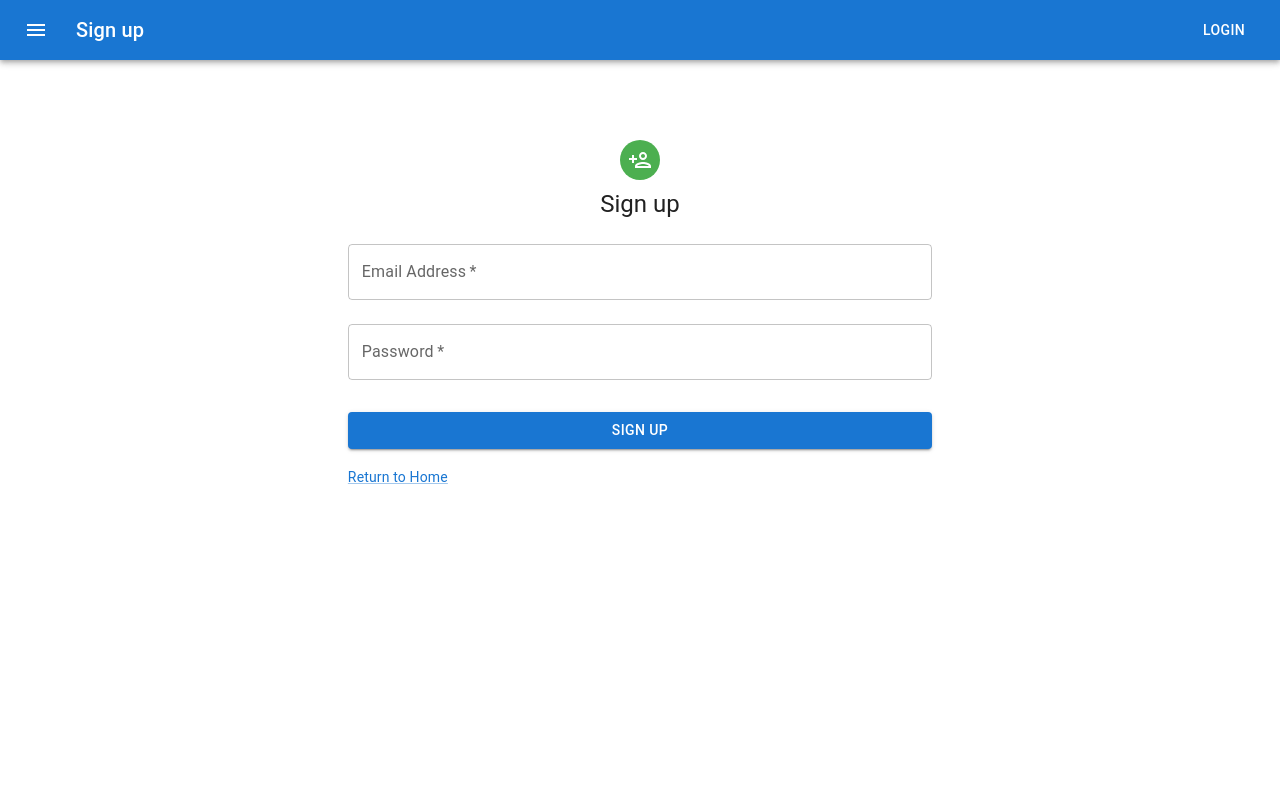
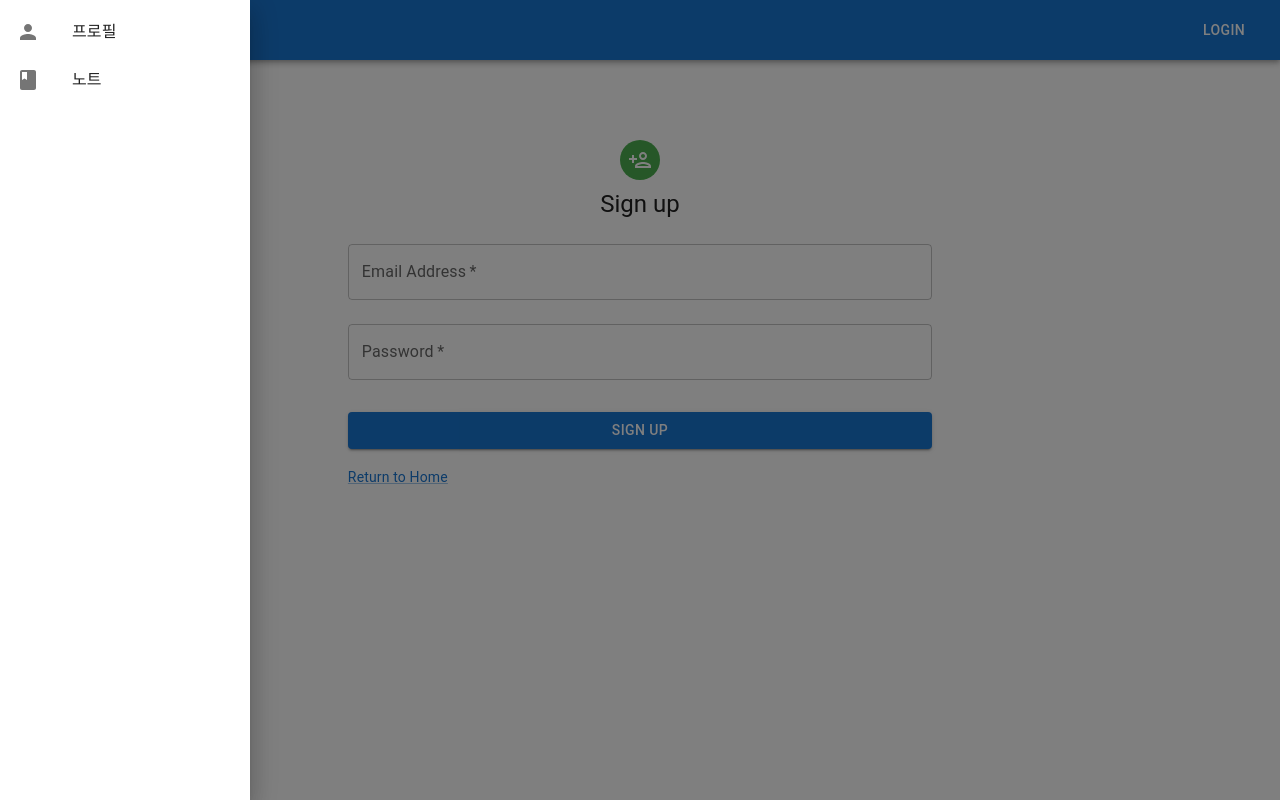
Before and after one commit to qaws7791/word-note, a Next.js app: page /signup in a window 1280 px wide. Both pictures are taken after a click on the button "menu". Built offline with nearby package versions, Linux system fonts and the light colour scheme; no server answers.

Commit message:
프포필 변경 완료시 스넥바 호출 앱바의 왼쪽 아이콘 클릭 시 Drawer가 열리도록 기능 추가

```diff
--- a/app/layout.tsx
+++ b/app/layout.tsx
@@ -41,6 +41,7 @@ export default function RootLayout({
             <Box sx={{padding:1,height: `100%`,border:'0px solid red',position:'relative'}}>
             {children}
             </Box>
+
             <CssBaseline/>
           </Container>
           </TitleContextProvider>
--- a/app/page.tsx
+++ b/app/page.tsx
@@ -16,8 +16,7 @@ export default function Home() {
 
   useEffect(() => {
     setTitle('Home')
-    console.log(title)
-  })
+  },[])
   if(user) redirect(`/notes`)
 
   return (
--- a/app/signin/page.tsx
+++ b/app/signin/page.tsx
@@ -15,7 +15,7 @@ export default function LoginPage() {
     setTitle('Sign in')
   })
 
-  if(user) {redirect('/')}
+  if(user) return redirect('/')
 
   return (
   <LoginForm/>
--- a/app/signup/page.tsx
+++ b/app/signup/page.tsx
@@ -13,7 +13,7 @@ export default function SignupPage() {
     setTitle('Sign up')
   })
 
-  if(user) {redirect('/')}
+  if(user) return redirect('/')
 
   return (
     <SignupForm/>
--- a/components/ProfileAppBar.tsx
+++ b/components/ProfileAppBar.tsx
@@ -17,6 +17,9 @@ import Tooltip from '@mui/material/Tooltip';
 export default function ProfileAppBar() {
   const {user} = useAuthContext();
   const {title} = useTitleContext();
+  const [isOpenDrawer, setIsOpenDrawer] = React.useState(false);
+
+
 
   const isLogin = user ? true: false;
   const router = useRouter();
@@ -37,6 +40,25 @@ export default function ProfileAppBar() {
   }
 
 
+  const onKeyDownDrawer = (event: React.KeyboardEvent | React.MouseEvent) => {
+    if (
+      event.type === "keydown" &&
+      ((event as React.KeyboardEvent).key === "Tab" ||
+        (event as React.KeyboardEvent).key === "Shift")
+    ) {
+      return;
+    }
+    setIsOpenDrawer(true);
+  };
+
+  const onOpenDrawer = (e) => {
+    setIsOpenDrawer(true);
+  };
+
+  const onCloseDrawer = (e) => {
+    setIsOpenDrawer(false);
+  };
+
   return (
     <Box sx={{ position:'fiexed', width:'100%' }}>
       <AppBar position="static">
@@ -47,6 +69,7 @@ export default function ProfileAppBar() {
             color="inherit"
             aria-label="menu"
             sx={{ mr: 2 }}
+            onClick={onOpenDrawer}
           >
             <MenuIcon />
           </IconButton>
@@ -71,6 +94,53 @@ export default function ProfileAppBar() {
 
         </Toolbar>
       </AppBar>
+      <AppBarDrawer open={isOpenDrawer} onClose={onCloseDrawer} onKeyDown={onKeyDownDrawer}/>
     </Box>
   );
 }
+
+import Drawer from "@mui/material/Drawer";
+import List from "@mui/material/List";
+import ListItem from "@mui/material/ListItem";
+import ListItemButton from "@mui/material/ListItemButton";
+import ListItemIcon from "@mui/material/ListItemIcon";
+import ListItemText from "@mui/material/ListItemText";
+import PersonIcon from '@mui/icons-material/Person';
+import BookIcon from '@mui/icons-material/Book';
+
+export function AppBarDrawer({open, onClose, onKeyDown}) {
+
+  const router = useRouter();
+
+  const pushPage = (url) => router.push(`${url}`)
+
+  return(
+    <Drawer anchor={'left'} open={open} onClose={onClose}>
+      <Box
+        sx={{ width: 250 }}
+        role="presentation"
+        onClick={onClose}
+        onKeyDown={onKeyDown}
+      >
+        <List>
+          <ListItem disablePadding>
+            <ListItemButton onClick={() => pushPage('/profile')}>
+              <ListItemIcon>
+                  <PersonIcon />
+              </ListItemIcon>
+              <ListItemText primary={"프로필"} />
+            </ListItemButton>
+          </ListItem>
+          <ListItem disablePadding>
+            <ListItemButton onClick={() => pushPage('/notes')}>
+              <ListItemIcon>
+                  <BookIcon />
+              </ListItemIcon>
+              <ListItemText primary={"노트"} />
+            </ListItemButton>
+          </ListItem>
+        </List>
+      </Box>
+    </Drawer>
+  )
+}
--- a/components/UserOnlyRoute.tsx
+++ b/components/UserOnlyRoute.tsx
@@ -3,7 +3,7 @@ import { useAuthContext } from '@/context/AuthContext';
 import { redirect } from 'next/navigation';
 import { NextPage } from 'next';
 
-export default function PrivatePage(Component: NextPage | React.FC) {
+export default function UserOnlyRoute(Component: NextPage | React.FC) {
   const {user}= useAuthContext();
 
   if(!user) {redirect('/')}
```
Also changed, not shown: app/profile/page.tsx (+16 -37 lines), components/WordTable.tsx (+39 -34 lines).
